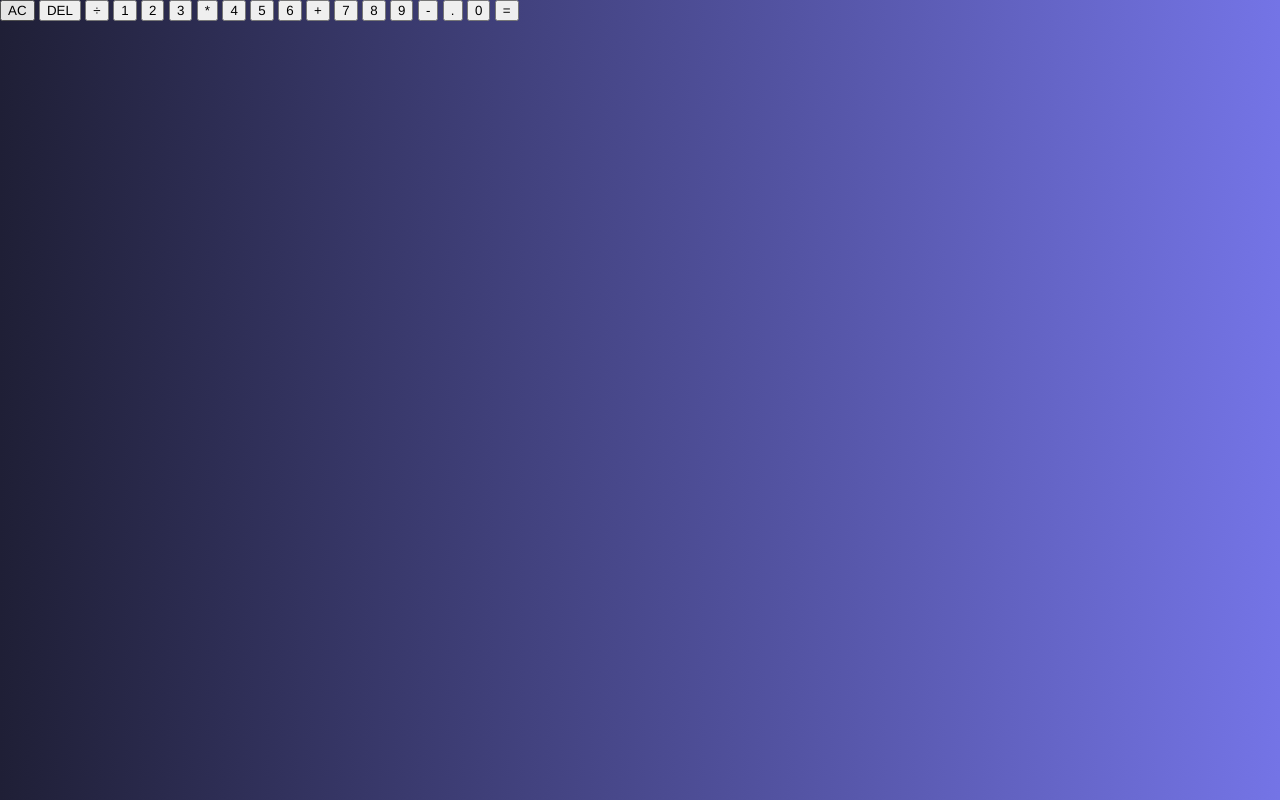
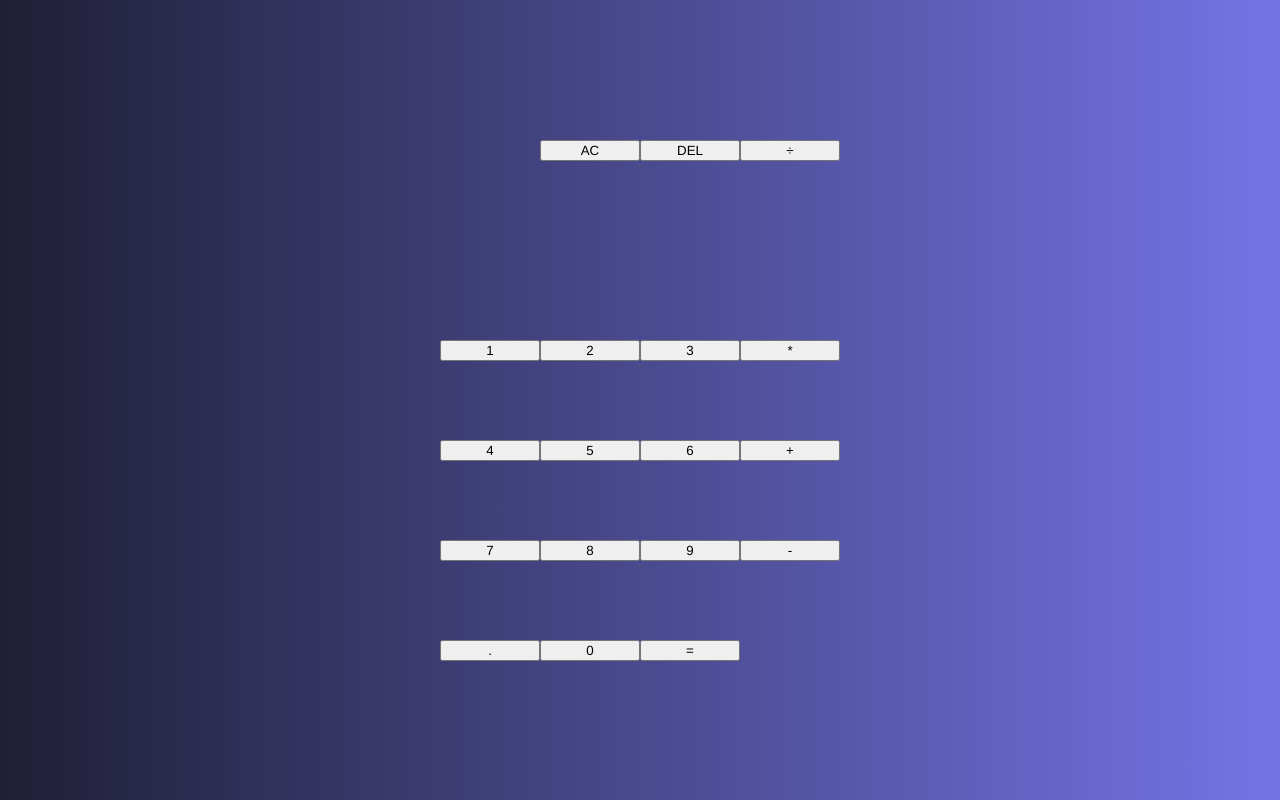
Before and after one commit to rafahg/calculator-project, a website: page index.html in a window 1280 px wide. Drawn offline with Linux system fonts and the light colour scheme.

Commit message:
buttons correctly displayed

```diff
--- a/styles.css
+++ b/styles.css
@@ -9,3 +9,12 @@ body {
     margin: 0;
     background: linear-gradient(to right, rgb(31, 31, 54), rgb(116, 116, 230));
 }
+
+.calculator-grid {
+    display: grid;
+    justify-content: center;
+    align-items: center;
+    min-height: 100vh;
+    grid-template-columns: repeat(4, 100px);
+    grid-template-rows: minmax(120px, auto) repeat(5, 100px);
+}
```
